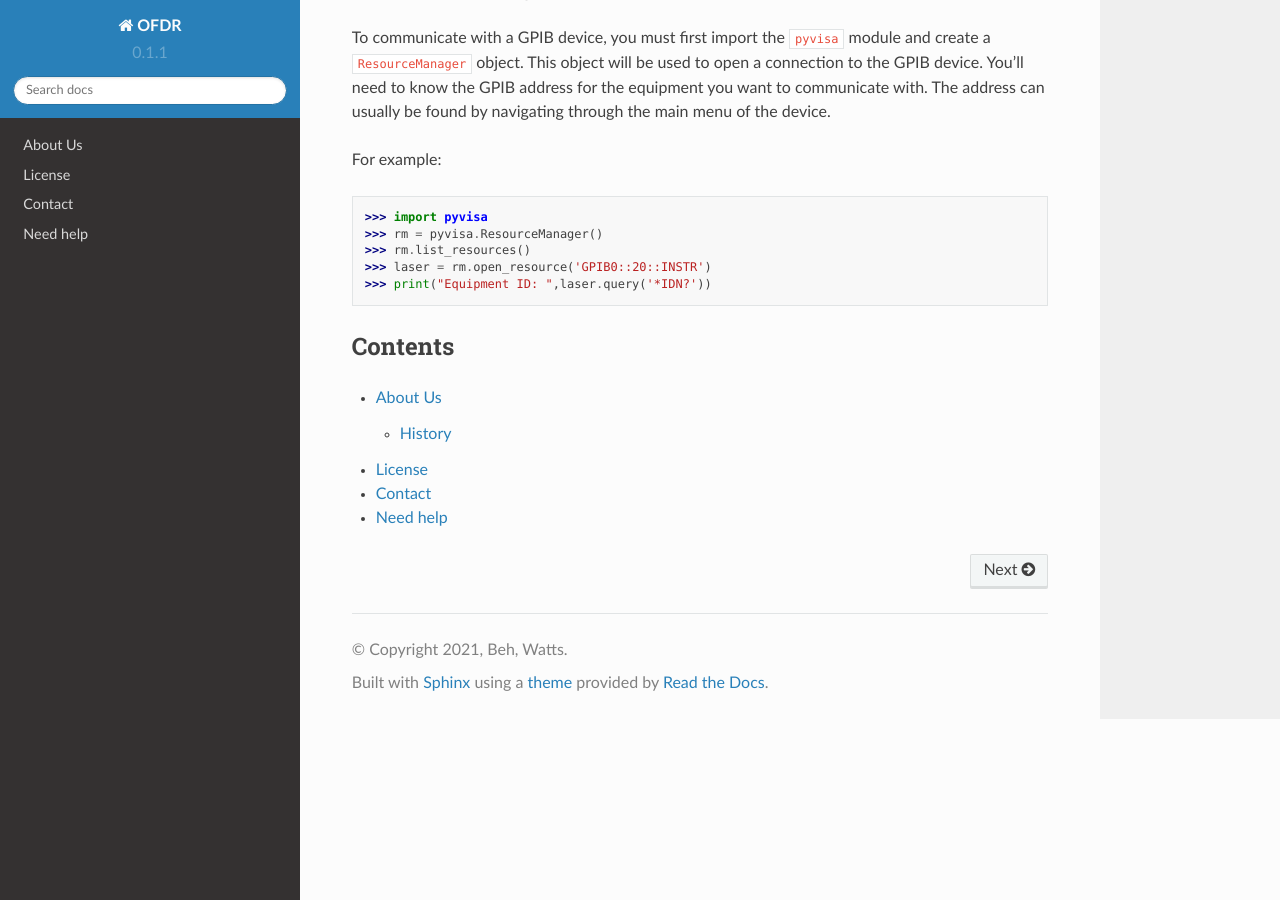
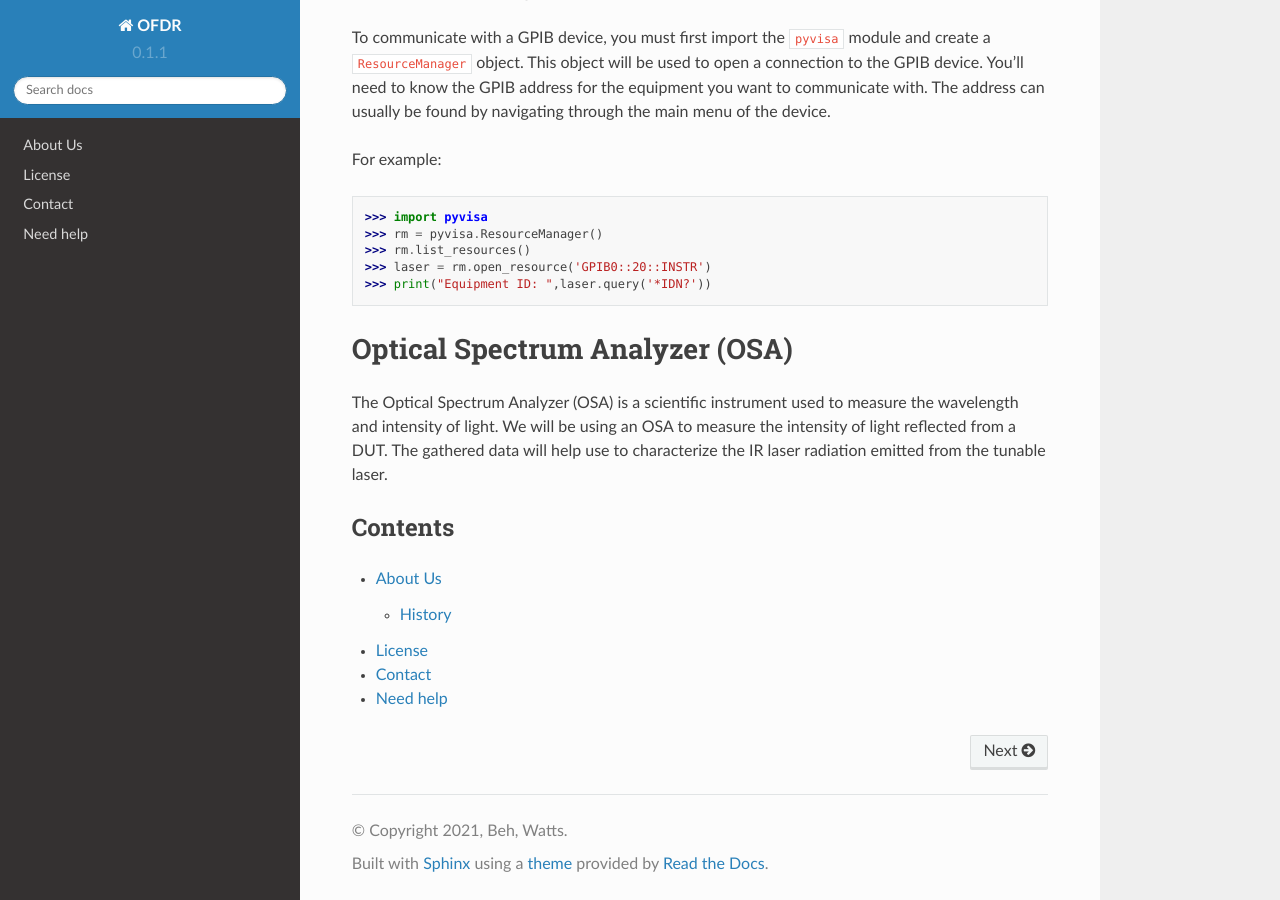
Before and after one commit to wattsjake/OFDR, a Sphinx documentation site: the page built from docs/source/index.rst, in a window 1280 px wide and 900 px high, scrolled down 984 px. Built offline with Sphinx 7.4.7 and the Read the Docs theme 2.0.0, drawn with Linux system fonts in a browser that asks for light colours; pages that are not in the unit, such as notebooks, are missing from menus.

Commit message:
added Optical Spectrum Analyzer (OSA)

```diff
--- a/docs/source/index.rst
+++ b/docs/source/index.rst
@@ -6,7 +6,6 @@ Optical Frequency Domain Reflectometry
 .. note::
 
    This project is under active development.
-
 
 .. _overview:
 
@@ -28,7 +27,7 @@ distance. We will then be able to calculate the distance between the peaks and f
 such as a microscope slide.
 
 General Purpose Interface Bus (GPIB)
-==============
+====================================
 
 The General Purpose Interface Bus (GPIB) is a standard for connecting electronic test and measurement equipment.
 It is commonly used in laboratories and manufacturing facilities to connect instruments such as oscilloscopes, multimeters,
@@ -50,7 +49,12 @@ For example:
 >>> laser = rm.open_resource('GPIB0::20::INSTR')
 >>> print("Equipment ID: ",laser.query('*IDN?'))
 
+Optical Spectrum Analyzer (OSA)
+===============================
 
+The Optical Spectrum Analyzer (OSA) is a scientific instrument used to measure the wavelength and intensity of light. We will
+be using an OSA to measure the intensity of light reflected from a DUT. The gathered data will help use to characterize the
+IR laser radiation emitted from the tunable laser.
 
 Contents
 --------
```
